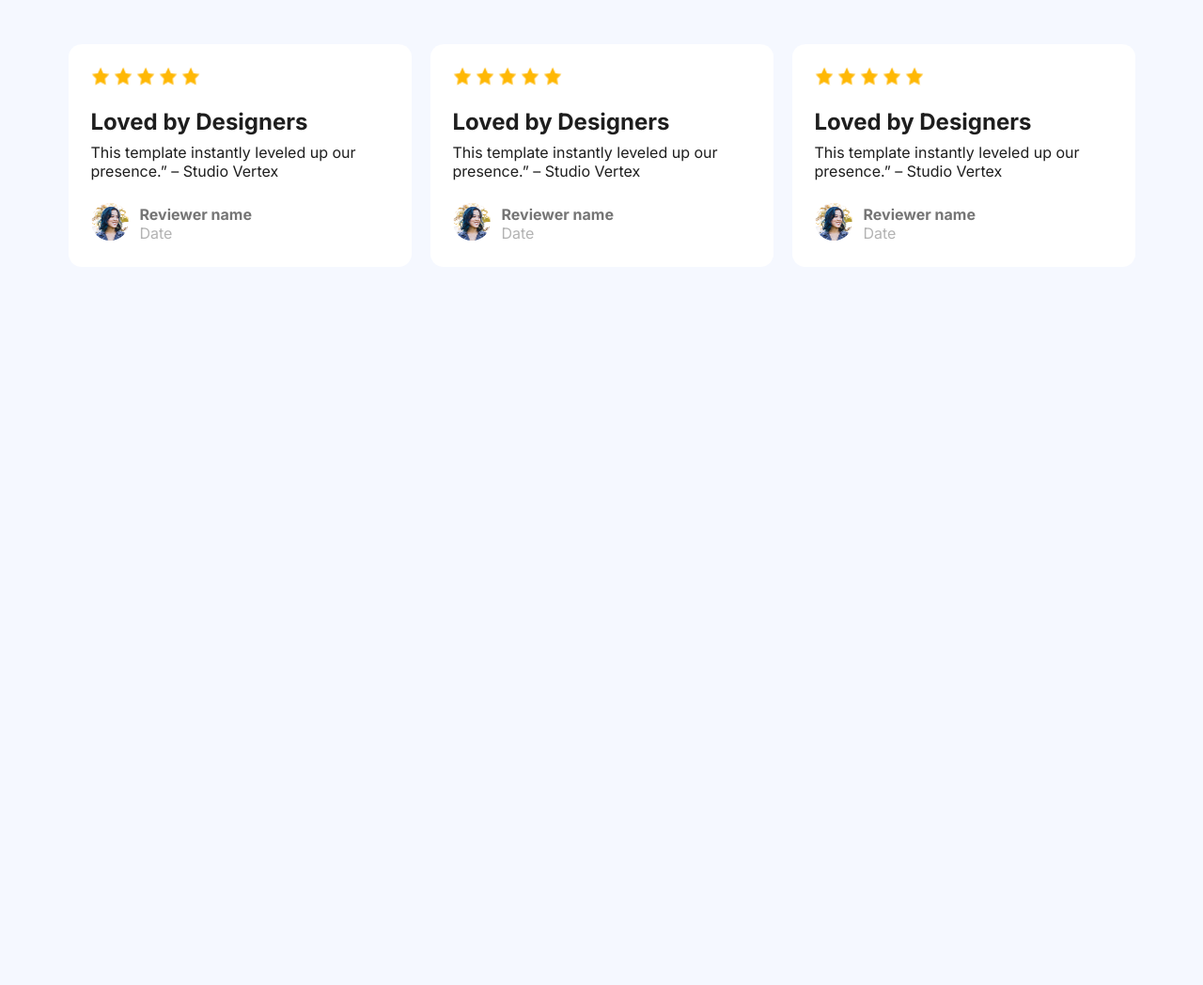
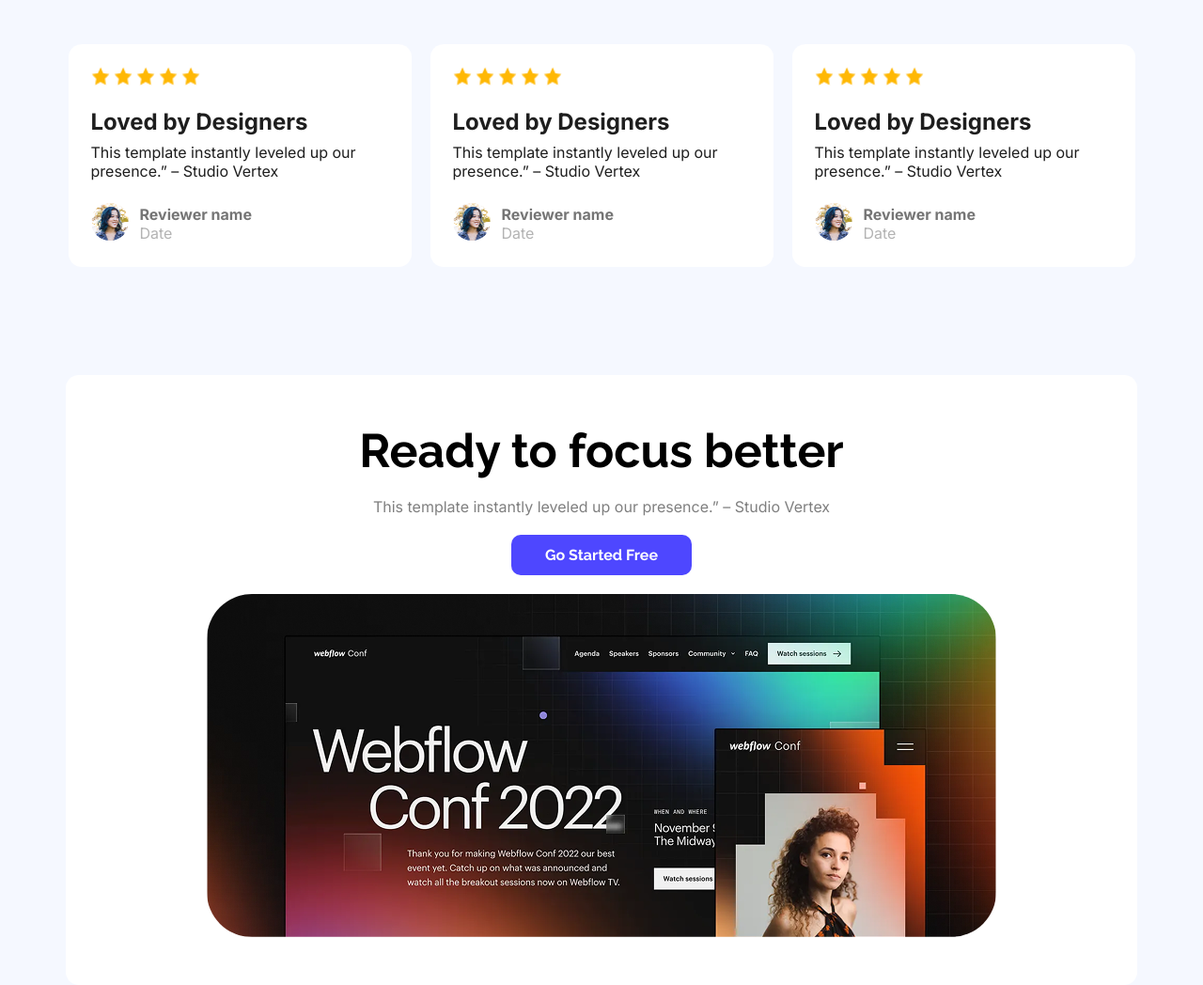
Before and after one commit to kamrulhasan7/ASSIGNMENT-001, a plain HTML site: page index.html in a window 1280 px wide. Shown: the part 1730-2778 px from the top of the page at 94% size. Before the commit the page ends 2014 px from the top, so only its background shows below. Drawn offline with Linux system fonts and the light colour scheme.

Commit message:
Ready to focus better section design compleate

```diff
--- a/index.html
+++ b/index.html
@@ -155,6 +155,14 @@
 
             </div>
         </section>
+
+        <!-- Ready to focus better section structure  -->
+         <section class="focus_container">
+            <h2>Ready to focus better</h2>
+            <p>This template instantly leveled up our presence.” – Studio Vertex</p>
+            <button class="btn">Go Started Free</button>
+            <img src="Assets/wc-big.png" alt="">
+         </section>
     </main>
 
 </body>
--- a/style/style.css
+++ b/style/style.css
@@ -240,3 +240,35 @@ p{
     font-weight: 400;
     color: #B3B3B3;
 }
+
+
+/* Ready to focus better style */
+.focus_container{
+    background: var(--whiteColor);
+    padding: 51px 150px;
+    border-radius: 14px;
+    display: flex;
+    flex-direction: column;
+    align-items: center;
+    justify-content: center;
+    gap: 20px;
+}
+
+.focus_container h2{
+    font-size: 50px;
+    font-family: "Raleway";
+    font-weight: 700;
+    color: #000000;
+}
+
+.focus_container p{
+    font-size: 16px;
+    font-weight: 400;
+    font-family: "Inter";
+    color: rgba(0, 0, 0, 0.5);
+}
+
+.focus_container img{
+    max-width: 100%;
+    border-radius: 48px;
+}
```
